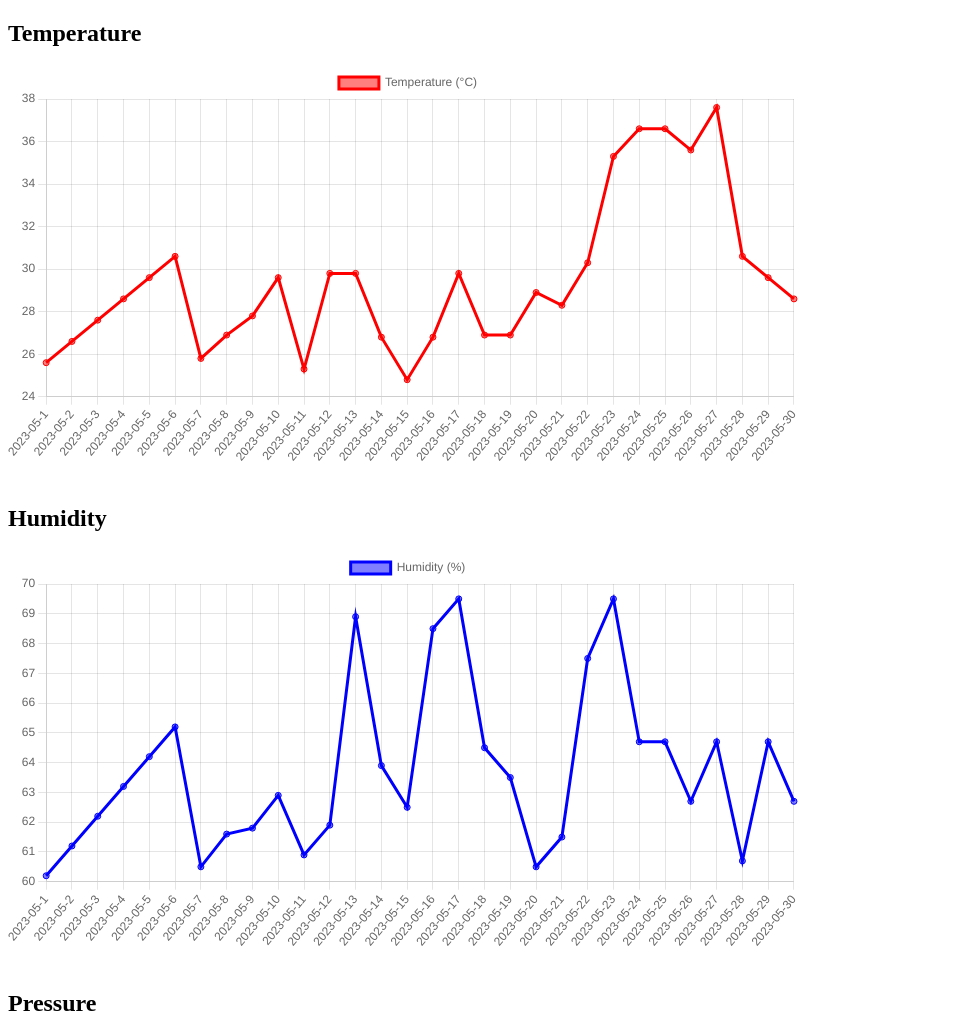
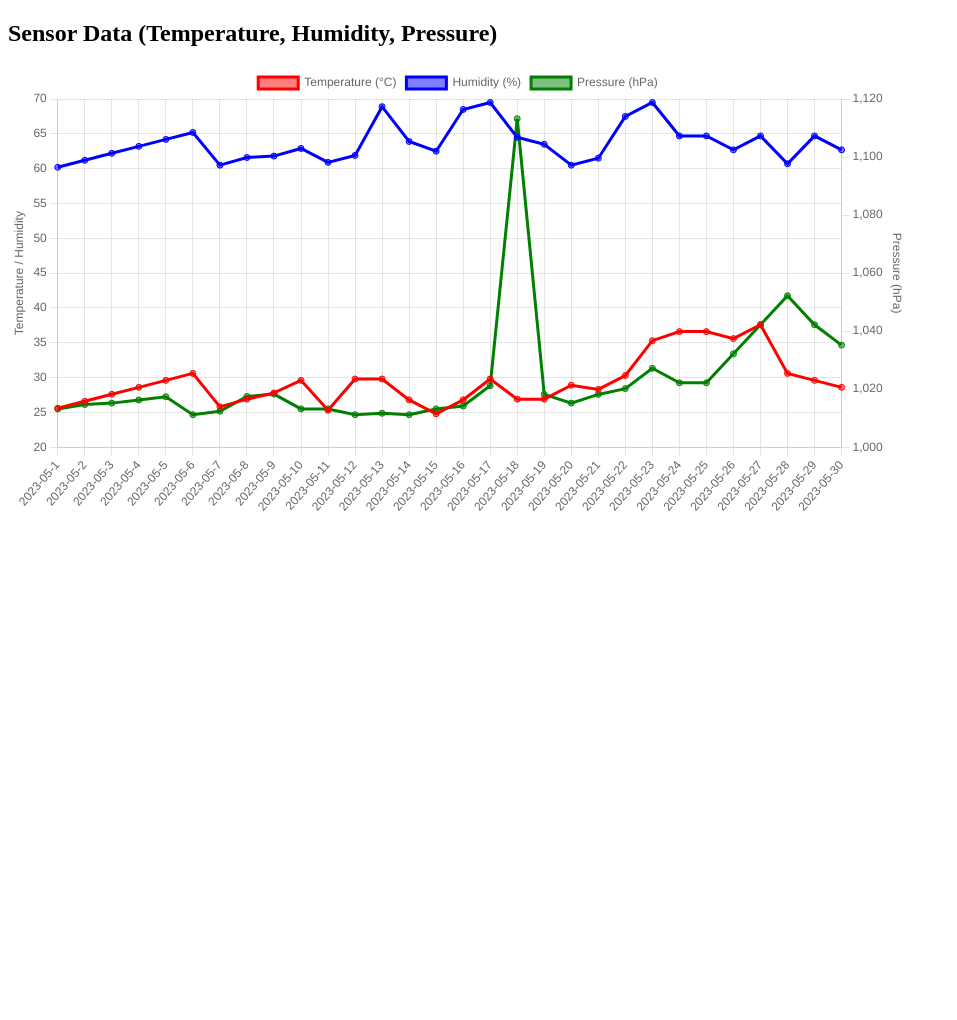
Before and after one commit to mauraaninditakirana/ucp3iot, a website built with Parcel: page src/index.html in a window 1280 px wide. Shown: the top 1020 px of the page, without its empty margins (0-957 px from the left). After the commit the page ends 800 px from the top, so only its background shows below. Built offline with nearby package versions, Linux system fonts and the light colour scheme.

Commit message:
memperbarui grafik

```diff
--- a/src/acquisitions.js
+++ b/src/acquisitions.js
@@ -3,20 +3,14 @@ import dataJson from "./datasensor.json";
 
 (async function () {
   try {
-    const response = { ok: true, json: async () => dataJson };
-    if (!response.ok) {
-      throw new Error("Network response was not ok");
-    }
-    const jsonData = await response.json();
-
-    const sensorData = jsonData.datasensorreport[0].sensordata;
+    const sensorData = dataJson.datasensorreport[0].sensordata;
 
     const labels = sensorData.map((item) => item.timestamp.split("T")[0]);
     const temperatures = sensorData.map((item) => item.temperature);
     const humidities = sensorData.map((item) => item.humidity);
     const pressures = sensorData.map((item) => item.pressure);
 
-    new Chart(document.getElementById("chartTemperature"), {
+    new Chart(document.getElementById("chartSensor"), {
       type: "line",
       data: {
         labels: labels,
@@ -26,38 +20,43 @@ import dataJson from "./datasensor.json";
             data: temperatures,
             borderColor: "red",
             backgroundColor: "rgba(255, 0, 0, 0.5)",
+            yAxisID: "y",
           },
-        ],
-      },
-    });
-
-    new Chart(document.getElementById("chartHumidity"), {
-      type: "line",
-      data: {
-        labels: labels,
-        datasets: [
           {
             label: "Humidity (%)",
             data: humidities,
             borderColor: "blue",
             backgroundColor: "rgba(0, 0, 255, 0.5)",
+            yAxisID: "y",
           },
-        ],
-      },
-    });
-
-    new Chart(document.getElementById("chartPressure"), {
-      type: "line",
-      data: {
-        labels: labels,
-        datasets: [
           {
             label: "Pressure (hPa)",
             data: pressures,
             borderColor: "green",
             backgroundColor: "rgba(0, 128, 0, 0.5)",
+            yAxisID: "y1",
           },
         ],
+      },
+      options: {
+        responsive: true,
+        interaction: {
+          mode: "index",
+          intersect: false,
+        },
+        scales: {
+          y: {
+            type: "linear",
+            position: "left",
+            title: { display: true, text: "Temperature / Humidity" },
+          },
+          y1: {
+            type: "linear",
+            position: "right",
+            title: { display: true, text: "Pressure (hPa)" },
+            grid: { drawOnChartArea: false },
+          },
+        },
       },
     });
   } catch (error) {
--- a/src/index.html
+++ b/src/index.html
@@ -4,14 +4,8 @@
     <title>Chart.js UCP 3 IoT</title>
   </head>
   <body>
-    <h2>Temperature</h2>
-    <div style="width: 800px;"><canvas id="chartTemperature"></canvas></div>
-    <br/>
-    <h2>Humidity</h2>
-    <div style="width: 800px;"><canvas id="chartHumidity"></canvas></div>
-    <br/>
-    <h2>Pressure</h2>
-    <div style="width: 800px;"><canvas id="chartPressure"></canvas></div>
+    <h2>Sensor Data (Temperature, Humidity, Pressure)</h2>
+    <div style="width: 900px;"><canvas id="chartSensor"></canvas></div>
 
     <script type="module" src="acquisitions.js"></script>
   </body>
```
Also changed, not shown: dist/index.html, 2 other files.
